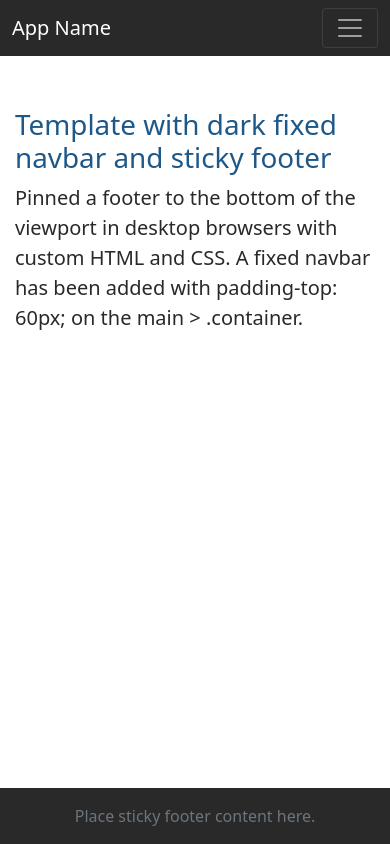
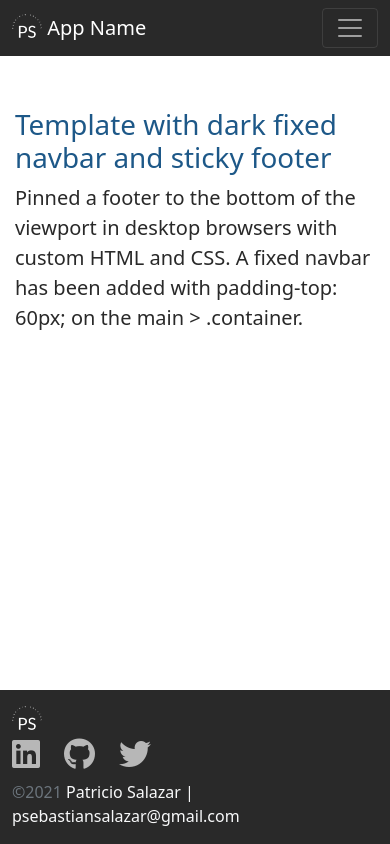
Before and after one commit to patriciosebastian/JavaScript-Site-Template, a plain HTML site: page index.html in a window 390 px wide. Drawn offline with nearby package versions, Linux system fonts and the light colour scheme.

Commit message:
Made the site fully responsive, mobile first.
Also added images for personal branding and did a few CSS touches.

```diff
--- a/css/style.css
+++ b/css/style.css
@@ -18,17 +18,26 @@ main > .container {
   margin-bottom: 5rem;
 }
 
-h1,h2,h3,h4,h5,h6 {
+h1,
+h2,
+h3,
+h4,
+h5,
+h6 {
   color: var(--primary-color);
 }
 
 footer {
   background-color: var(--dark-color);
+  padding-right: 1rem;
 }
 
-.sticky-footer {
-  position: sticky;
-  left: 0;
-  bottom: 0;
-  width: 100%;
+footer .social > a {
+  color: var(--white-color);
+  opacity: 0.75;
 }
+
+footer .social > a:hover {
+  opacity: 0.9;
+  color: var(--primary-color);
+}
--- a/index.html
+++ b/index.html
@@ -14,17 +14,32 @@
       integrity="sha384-F3w7mX95PdgyTmZZMECAngseQB83DfGTowi0iMjiWaeVhAn4FJkqJByhZMI3AhiU"
       crossorigin="anonymous"
     />
+    <!-- Font Awesome Icons -->
+    <script
+      src="https://kit.fontawesome.com/5db21ba9c6.js"
+      crossorigin="anonymous"
+    ></script>
     <!-- External CSS -->
     <link rel="stylesheet" href="/css/style.css" />
+    <link rel="icon" type="image/png" href="image/favicon_1-32x32.png" />
     <!-- External JS -->
     <script src="js/site.js" defer></script>
   </head>
 
   <body class="d-flex flex-column h-100">
-    <!-- Nav -->
+    <!-- ==== NAV ==== -->
     <nav class="navbar navbar-expand-md navbar-dark fixed-top">
       <div class="container-fluid">
-        <a class="navbar-brand" href="#">App Name</a>
+        <a class="navbar-brand" href="#"
+          ><img
+            src="image/Logo_T_White_Letters.png"
+            class="d-inline-block align-text-top"
+            alt="Patricio Salazar Logo"
+            width="30"
+            height="24"
+          />
+          App Name</a
+        >
         <button
           class="navbar-toggler"
           type="button"
@@ -59,7 +74,7 @@
         </div>
       </div>
     </nav>
-    <!-- Main -->
+    <!-- ==== MAIN ==== -->
     <main class="flex-shrink-0">
       <div class="container">
         <h1 class="mt-5">Template with dark fixed navbar and sticky footer</h1>
@@ -70,10 +85,50 @@
         </p>
       </div>
     </main>
-    <!-- Footer -->
-    <footer class="footer mt-auto py-3 sticky-footer">
-      <div class="container-fluid text-center">
-        <span class="text-muted">Place sticky footer content here.</span>
+    <!-- ==== FOOTER ==== -->
+    <footer class="footer mt-auto py-3">
+      <!-- get rid of sticky footer above? -->
+      <div class="container-fluid">
+        <div class="row row-cols-1 row-cols-lg-3 gy-2">
+          <div
+            class="col order-last order-lg-first text-light d-flex align-items-center justify-content-start"
+          >
+            <div>
+              <span class="text-muted">&copy;2021</span> Patricio Salazar |
+              psebastiansalazar@gmail.com
+            </div>
+          </div>
+          <div
+            class="col d-flex align-items-center justify-content-start justify-content-lg-center"
+          >
+            <img
+              src="/image/Logo_T_White_Letters.png"
+              alt="Patricio Salazar Logo"
+              height="24"
+            />
+          </div>
+          <div
+            class="col d-flex align-items-center justify-content-start justify-content-lg-end"
+          >
+            <div class="row">
+              <div class="col social">
+                <a href="#" target="_blank"
+                  ><i class="fab fa-linkedin fa-2x"></i
+                ></a>
+              </div>
+              <div class="col social">
+                <a href="#" target="_blank"
+                  ><i class="fab fa-github fa-2x"></i
+                ></a>
+              </div>
+              <div class="col social">
+                <a href="#" target="_blank"
+                  ><i class="fab fa-twitter fa-2x"></i
+                ></a>
+              </div>
+            </div>
+          </div>
+        </div>
       </div>
     </footer>
 
```
Also changed, not shown: image/Logo_BlackBG_White_Letters.png (added), image/Logo_T_Black_Letters.png (added), image/Logo_T_White_Letters.png (added), image/Logo_WhiteBG_Black_Letters.png (added), image/android-chrome-192x192.png (added), image/android-chrome-512x512.png (added), image/apple-touch-icon.png (added), image/favicon_1-16x16.png (added), image/favicon_1-32x32.png (added), image/favicon_1.ico (added).
